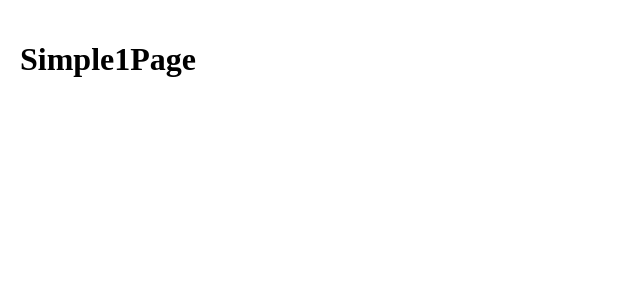
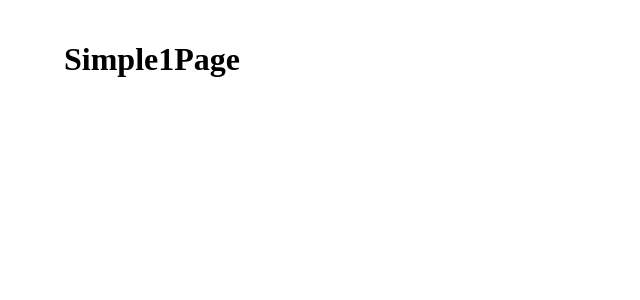
Before and after one commit to funny-hedgehog/hill, a React (Create React App) app: page /#/ in a window 1280 px wide. Shown: the top 300 px of the page, without its empty margins (0-640 px from the left). Built offline with nearby package versions, Linux system fonts and the light colour scheme.

Commit message:
style fix

```diff
--- a/src/index.css
+++ b/src/index.css
@@ -1,4 +1,4 @@
 body {
   margin: 0;
-  padding: 20px;
+  padding: 20px 5%;
 }
--- a/src/pages/ListPictures.js
+++ b/src/pages/ListPictures.js
@@ -256,7 +256,7 @@ export default React.memo(
           onError={(error) => handleChangeItem()}
           alt='some image'
           src={urls1[num]}
-          width={600}
+          style={{width: '90%'}}
         />
       </div>
     );
```
